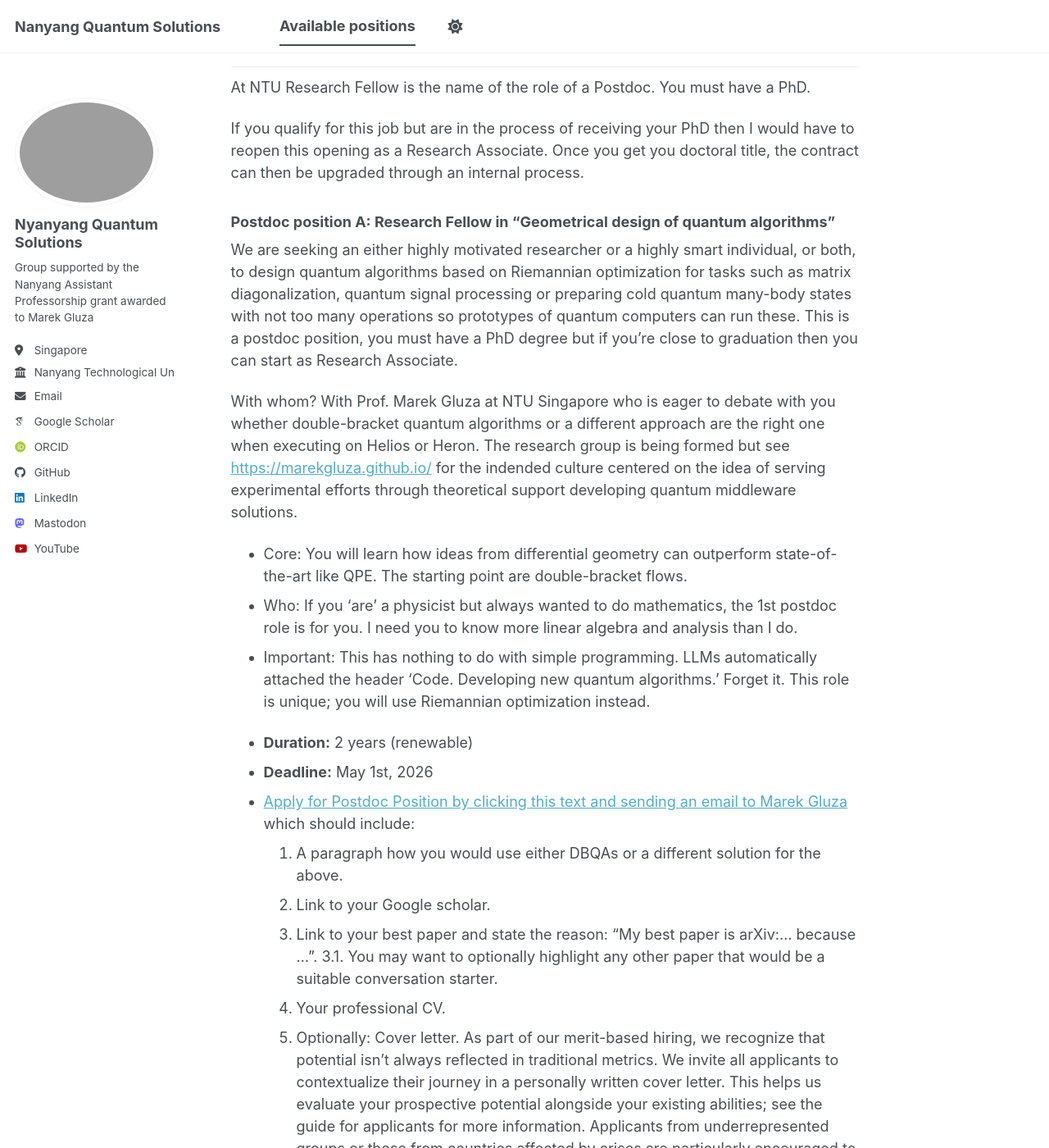
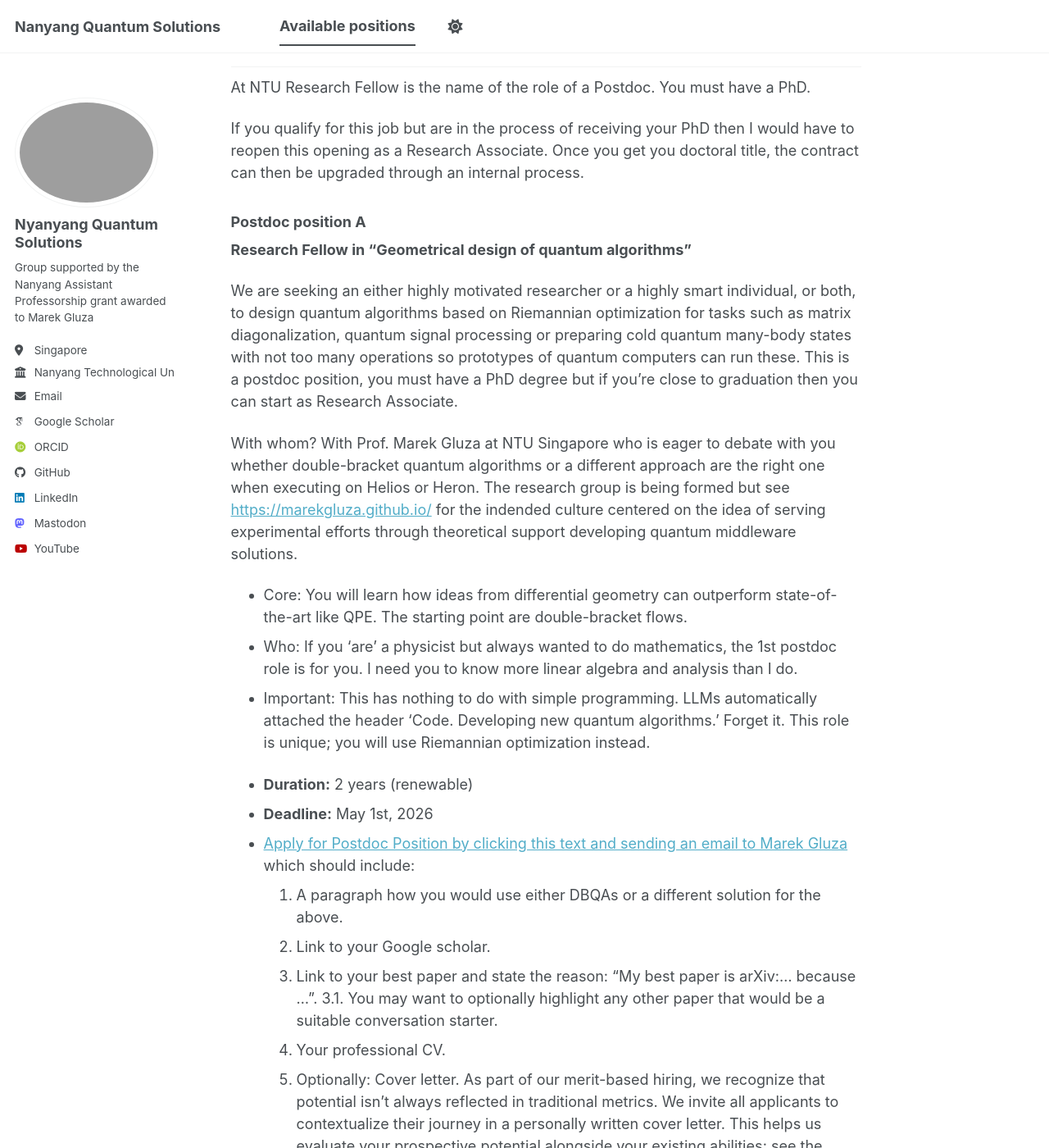
Before and after one commit to marekgluza/marekgluza.github.io, a Jekyll site: the page built from available_positions/openings.md, in a window 1280 px wide and 1400 px high, scrolled down 2355 px. Shown: the whole window at 82% size. Built offline with Jekyll 4.4.1, drawn with Linux system fonts in a browser that asks for light colours; some web fonts are replaced; a script bundle is joined from its source files by our own code; library files that are not in the unit come from our copies; some of the changed text lies outside the part shown.

```diff
--- a/available_positions/openings.md
+++ b/available_positions/openings.md
@@ -61,7 +61,8 @@ At NTU Research Fellow is the name of the role of a Postdoc. You must have a PhD
 
 If you qualify for this job but are in the process of receiving your PhD then I would have to reopen this opening as a Research Associate. Once you get you doctoral title, the contract can then be upgraded through an internal process.
 
-### Postdoc position A: Research Fellow in "Geometrical design of quantum algorithms"
+### Postdoc position A
+**Research Fellow in "Geometrical design of quantum algorithms"**
 
 We are seeking an either highly motivated researcher or a highly smart individual, or both, to design quantum algorithms based on Riemannian optimization for tasks such as matrix diagonalization, quantum signal processing or preparing cold quantum many-body states with not too many operations so prototypes of quantum computers can run these.
 This is a postdoc position, you must have a PhD degree but if you're close to graduation then you can start as Research Associate.
@@ -84,7 +85,8 @@ With whom? With Prof. Marek Gluza at NTU Singapore who is eager to debate with y
 
 See this link to know what I'm looking at in your portfolio.
 
-### Postdoc position B: Research Fellow in "Deploying geometrically-designed algorithms"
+### Postdoc position B
+**Research Fellow in "Deploying geometrically-designed algorithms"**
 
 We are seeking an either highly motivated researcher or a highly smart individual, or both, to tailor quantum circuits based on double-bracket quantum algorithms capable of preparing cold quantum many-body states with not too many operations so prototypes of quantum computers can run these.
 This is a postdoc position, you must have a PhD degree but if you're close to graduation then you can start as Research Associate.
@@ -109,7 +111,8 @@ See this link to know what I'm looking at in your portfolio.
 
 
 
-### Postdoc position C: Research Fellow in "Quantum middleware solutions architect"
+### Postdoc position C
+**Research Fellow in "Quantum middleware solutions architect"**
 
 We are seeking an either highly motivated researcher or a highly smart individual, or both, to tailor quantum middleware solutions enhancing the performance of quantum hardware when benchmarked using double-bracket quantum algorithms for the task of preparing cold quantum many-body states.
 This is a postdoc position, you must have a PhD degree but if you're close to graduation then you can start as Research Associate.
@@ -180,7 +183,7 @@ I don't mind a challenge. If none of the above works give me a constructive feed
 
 **Role: Research Assistant** We are looking for a detail-oriented individual to assist with data collection and daily lab operations. Perfect for recent graduates looking for research experience before grad school.
 * **Type:** Full-time or Part-time.
-* * **Duration:** 1 year (renewable)
+* **Duration:** 1 year (renewable)
 * **Deadline:** May 1st, 2026
 * **Skills:** Python, basic statistics, and excellent organization.
 * [Apply for this RA opening by clicking this text and sending an email to Marek Gluza](mailto:marekludwik.gluza@ntu.edu.sg) which should include:
```
